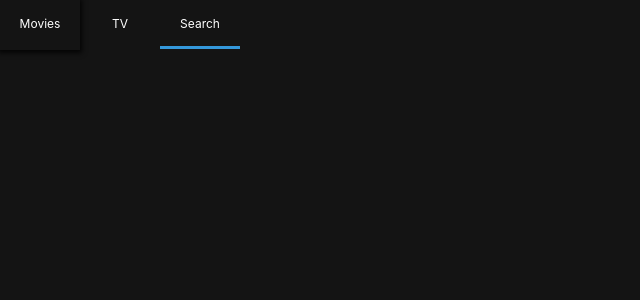
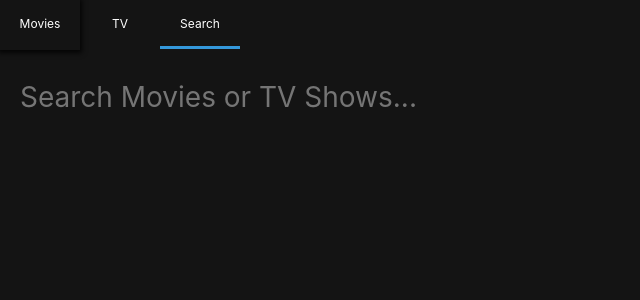
Before and after one commit to yule93/movie_site_prot, a React (Create React App) app: page /#/search in a window 1280 px wide. Shown: the top 300 px of the page, without its empty margins (0-640 px from the left). Built offline with nearby package versions, Linux system fonts and the light colour scheme.

Commit message:
make search function

```diff
--- a/src/Routes/Home/HomePresenter.js
+++ b/src/Routes/Home/HomePresenter.js
@@ -3,7 +3,9 @@
 import styled from "styled-components";
 import Section from "../../Components/Section";
 
-const Container = styled.div``;
+const Container = styled.div`
+    padding: 0px 20px;
+`;
 
 const HomePresenter = ({ nowPlaying, popular, upcoming, loading, error }) =>
 loading ? null : (
--- a/src/Routes/Search/SearchContainer.js
+++ b/src/Routes/Search/SearchContainer.js
@@ -11,12 +11,21 @@
     searchTerm: ""
   };
 
-  handleSubmit = () => {
+  handleSubmit = (event) => {
+    event.preventDefault();
     const { searchTerm} = this.state;
     if(searchTerm !== "") {
-      this.searchByTrem(searchTerm);
+      this.searchByTerm(searchTerm);
     }
   };
+
+  updateTerm = (event) => {
+    //console.log(searchTerm);
+    const { target: { value } } = event;    // target 내의 value를 가져온다.
+    this.setState({
+      searchTerm: value
+    });
+  }
 
   searchByTerm = async() => {
     const { searchTerm } = this.state;
@@ -49,6 +58,7 @@
         error={error}
         searchTerm={searchTerm}
         handleSubmit = {this.handleSubmit}
+        updateTerm = {this.updateTerm}
       />
     );
   }
--- a/src/Routes/Search/SearchPresenter.js
+++ b/src/Routes/Search/SearchPresenter.js
@@ -1,8 +1,53 @@
 import React from "react";
 import PropTypes from "prop-types";
 import styled from "styled-components";
+import Loader from "Components/Loader";
+import Section from "Components/Section";
 
-const SearchPresenter = ({ movieResults, tvResults, loading, searchTerm, handleSubmit, error }) => null;
+const Container = styled.div`
+    padding: 0px 20px;
+`;
+
+const Form = styled.form`
+    margin-bottom: 50px;
+    width: 100%;
+`;
+
+// all: unset css 문법은 input 틀의 모든 css 스타일을 지워서 투명하게 만들어준다.
+const Input = styled.input`
+    all: unset;
+    font-size: 28px;
+    width: 100%;
+`;
+
+const SearchPresenter = ({
+    movieResults, tvResults, loading, searchTerm, handleSubmit, error, updateTerm
+}) => <Container>
+    <Form onSubmit = {handleSubmit}>
+        <Input placeholder = "Search Movies or TV Shows..." value = {searchTerm} onChange = {updateTerm}/>
+    </Form>
+    { loading ? (
+        <Loader/>
+    ) : (
+        <>
+            {movieResults && movieResults.length > 0 && (
+                <Section title = "Movie Results">
+                    {movieResults.map(movie => (
+                        <span key = {movie.id}>{movie.title}</span>
+                    ))}
+                </Section>
+            )}
+            {tvResults && tvResults.length > 0 && (
+                <Section title = "TV Show Results">
+                    {tvResults.map(show => (
+                        <span key = {show.id}>{show.name}</span>
+                    ))}
+                </Section>
+            )}
+        </>
+        )
+    }
+</Container>;
 
 SearchPresenter.propTypes = {
     movieResults: PropTypes.array,
@@ -10,7 +55,8 @@
     loading: PropTypes.bool.isRequired,
     error: PropTypes.string,
     searchTerm: PropTypes.string,
-    handleSubmit: PropTypes.func.isRequired
+    handleSubmit: PropTypes.func.isRequired,
+    updateTerm: PropTypes.func.isRequired
 };
 
 export default SearchPresenter;
--- a/src/Routes/TV/TVPresenter.js
+++ b/src/Routes/TV/TVPresenter.js
@@ -5,7 +5,7 @@
 import Loader from "../../Components/Loader";
 
 const Container = styled.div`
-    padding: 0px 10px;
+    padding: 0px 20px;
 `;
 
 const TVPresenter = ({ topRated, popular, airingToday, loading, error }) =>
```
